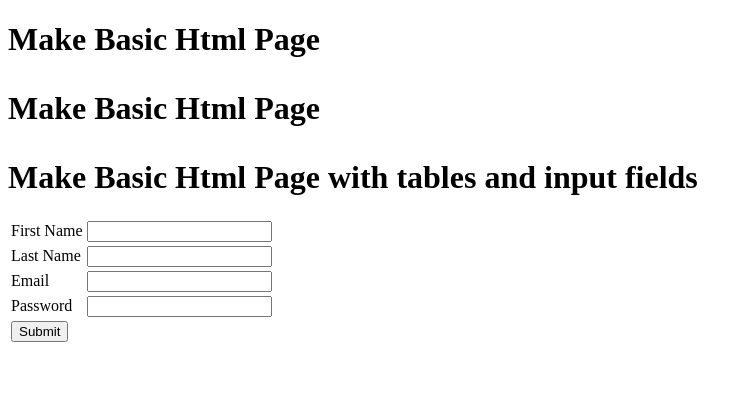
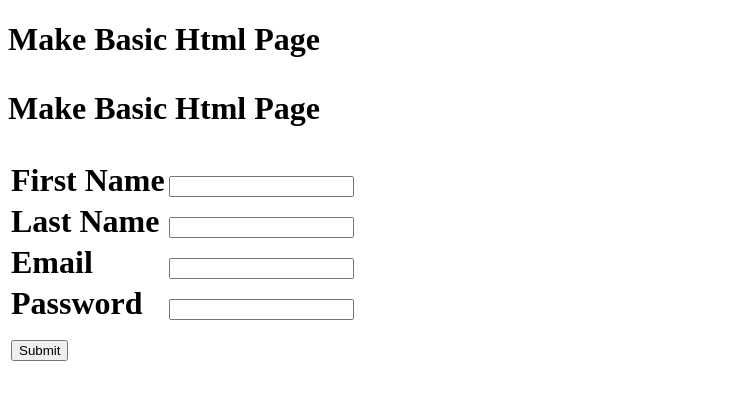
Before and after one commit to Saadi005/Make-Html-Page, a plain HTML site: page index.html in a window 1280 px wide. Shown: the whole page, without its empty margins (0-752 px from the left). Drawn offline with Linux system fonts and the light colour scheme.

Commit message:
Make Html Page

```diff
--- a/index.html
+++ b/index.html
@@ -9,7 +9,6 @@
     <!-- make basic html page -->
     <h1>Make Basic Html Page</hh1>
     <p>Make Basic Html Page</p>
-    <h1>Make Basic Html Page with tables and input fields</h1>
     <table>
         <tr>
             <td>First Name</td>
```
